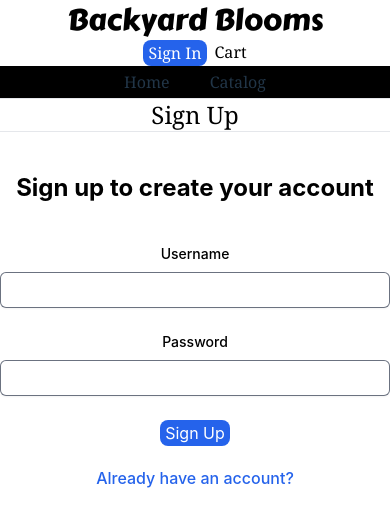
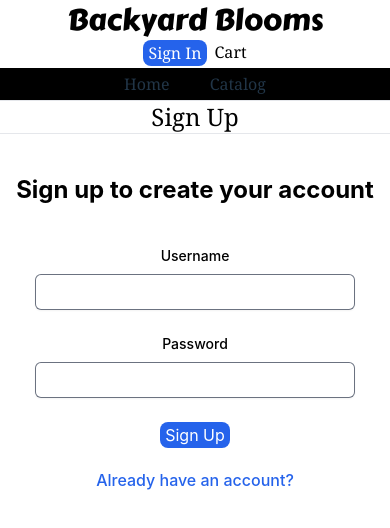
Before and after one commit to twoosam/Backyard-Blooms, a React (Vite) app in the folder client/: page /signUp in a window 390 px wide. Shown: the top 528 px of the page. Built offline with nearby package versions, Linux system fonts and the light colour scheme.

Commit message:
styling changes for responsive sizes

```diff
--- a/client/src/Cart.jsx
+++ b/client/src/Cart.jsx
@@ -100,7 +100,7 @@ export default function Cart() {
         <hr />
       </div>
       <div className="flex flex-col lg:flex-row justify-center bg-gray-200">
-        <div className="lg:basis-3/5 flex flex-col border border-neutral-300 rounded-lg shadow">
+        <div className="lg:basis-3/5 flex flex-col border border-neutral-300 rounded-lg shadow pb-4 lg:pb-8">
           <table>
             <thead>
               <tr>
--- a/client/src/Catalog.jsx
+++ b/client/src/Catalog.jsx
@@ -35,7 +35,7 @@ export default function Catalog() {
     <div className="font-serif text-black">
       <h1 className="text-2xl">Catalog</h1>
       <hr />
-      <div className="flex justify-center flex-wrap bg-gray-200 lg:pb-72">
+      <div className="flex justify-center flex-wrap bg-gray-200">
         {categories?.map((category) => (
           <div
             key={category.categoryId}
--- a/client/src/Header.jsx
+++ b/client/src/Header.jsx
@@ -12,11 +12,13 @@ export default function Header() {
   return (
     <div>
       <nav>
-        <div className="flex flex-col lg:flex-row flex-wrap lg:flex-nowrap items-center text-black bg-white lg:space-x-96">
-          <h1 className=" text-3xl lg:text-4xl my-0.5 lg:my-1.5 lg:pl-10 lg:pr-96 font-carter">
-            Backyard Blooms
-          </h1>
-          <div className="flex justify-end flex-row gap-x-2 lg:gap-x-5 lg:pl-24 font-serif text-md lg:text-xl">
+        <div className="flex flex-col lg:flex-row flex-wrap lg:flex-nowrap items-center text-black bg-white">
+          <div className="lg:basis-1/2 flex justify-start lg:pl-10 my-0.5 lg:my-1.5">
+            <h1 className=" text-3xl lg:text-4xl font-carter">
+              Backyard Blooms
+            </h1>
+          </div>
+          <div className="lg:basis-1/2 flex justify-end lg:pr-10 flex-row pb-0.5 gap-x-2 lg:gap-x-5 font-serif text-md lg:text-xl">
             {isAuthenticated ? (
               <button onClick={handleSignOut} className="text-red-500">
                 Sign Out
--- a/client/src/ProductDetails.jsx
+++ b/client/src/ProductDetails.jsx
@@ -72,7 +72,7 @@ export default function ProductsDetails() {
       <h1 className="text-2xl">{name}</h1>
       <hr />
       <div className=" flex flex-col lg:flex-row justify-center bg-gray-200">
-        <div className="lg:basis-2/5 flex justify-center pt-8 lg:pt-20 pb-8 lg:pb-52 border border-neutral-300 rounded-lg shadow ">
+        <div className="lg:basis-2/5 flex justify-center pt-8 lg:pt-20 pb-8 lg:pb-20 border border-neutral-300 rounded-lg shadow ">
           <img
             src={imageUrl}
             className=" h-80 lg:h-96 w-80 lg:w-96 object-cover object-center"
--- a/client/src/SignIn.jsx
+++ b/client/src/SignIn.jsx
@@ -41,8 +41,10 @@ export default function SignIn() {
         <h2 className="mt-10 text-center text-2xl font-bold ">
           Sign in to your account
         </h2>
-        <div className="mt-10 sm:mx-auto sm:w-full sm:max-w-sm">
-          <form onSubmit={handleSubmit} className="space-y-6">
+        <div className="mt-10">
+          <form
+            onSubmit={handleSubmit}
+            className="space-y-6 flex flex-col justify-center items-center">
             <div>
               <label className="block text-sm font-medium">Username</label>
               <div className="mt-2">
@@ -50,7 +52,7 @@ export default function SignIn() {
                   required
                   name="username"
                   type="text"
-                  className="block w-full rounded-md border-0 py-1.5 shadow-sm ring-1 ring-inset ring-gray-500 placeholder:text-gray-400 focus:ring-2 focus:ring-inset focus:ring-indigo-600 sm:text-sm sm:leading-6 bg-white"
+                  className="block w-80 lg:w-96 rounded-md border-0 py-1.5 shadow-sm ring-1 ring-inset ring-gray-500 placeholder:text-gray-400 focus:ring-2 focus:ring-inset focus:ring-indigo-600 bg-white"
                 />
               </div>
             </div>
@@ -61,7 +63,7 @@ export default function SignIn() {
                   required
                   name="password"
                   type="password"
-                  className="block w-full rounded-md border-0 py-1.5 shadow-sm ring-1 ring-inset ring-gray-500 placeholder:text-gray-400 focus:ring-2 focus:ring-inset focus:ring-indigo-600 sm:text-sm sm:leading-6 bg-white"
+                  className="block w-80 lg:w-96 rounded-md border-0 py-1.5 shadow-sm ring-1 ring-inset ring-gray-500 placeholder:text-gray-400 focus:ring-2 focus:ring-inset focus:ring-indigo-600 bg-white"
                 />
               </div>
             </div>
--- a/client/src/SignUp.jsx
+++ b/client/src/SignUp.jsx
@@ -40,8 +40,10 @@ export default function SignUp() {
       <h2 className="mt-10 text-center text-2xl font-bold ">
         Sign up to create your account
       </h2>
-      <div className="mt-10 sm:mx-auto sm:w-full sm:max-w-sm">
-        <form onSubmit={handleSubmit} className="space-y-6">
+      <div className="mt-10">
+        <form
+          onSubmit={handleSubmit}
+          className="space-y-6 flex flex-col justify-center items-center">
           <div>
             <label className="block text-sm font-medium">Username</label>
             <div className="mt-2">
@@ -49,7 +51,7 @@ export default function SignUp() {
                 required
                 name="username"
                 type="text"
-                className="block w-full rounded-md border-0 py-1.5 shadow-sm ring-1 ring-inset ring-gray-500 placeholder:text-gray-400 focus:ring-2 focus:ring-inset focus:ring-indigo-600 sm:text-sm sm:leading-6 bg-white"
+                className="block w-80 lg:w-96 rounded-md border-0 py-1.5 shadow-sm ring-1 ring-inset ring-gray-500 placeholder:text-gray-400 focus:ring-2 focus:ring-inset focus:ring-indigo-600 bg-white"
               />
             </div>
           </div>
@@ -60,7 +62,7 @@ export default function SignUp() {
                 required
                 name="password"
                 type="password"
-                className="block w-full rounded-md border-0 py-1.5 shadow-sm ring-1 ring-inset ring-gray-500 placeholder:text-gray-400 focus:ring-2 focus:ring-inset focus:ring-indigo-600 sm:text-sm sm:leading-6 bg-white"
+                className="block w-80 lg:w-96 rounded-md border-0 py-1.5 shadow-sm ring-1 ring-inset ring-gray-500 placeholder:text-gray-400 focus:ring-2 focus:ring-inset focus:ring-indigo-600 bg-white"
               />
             </div>
           </div>
```
